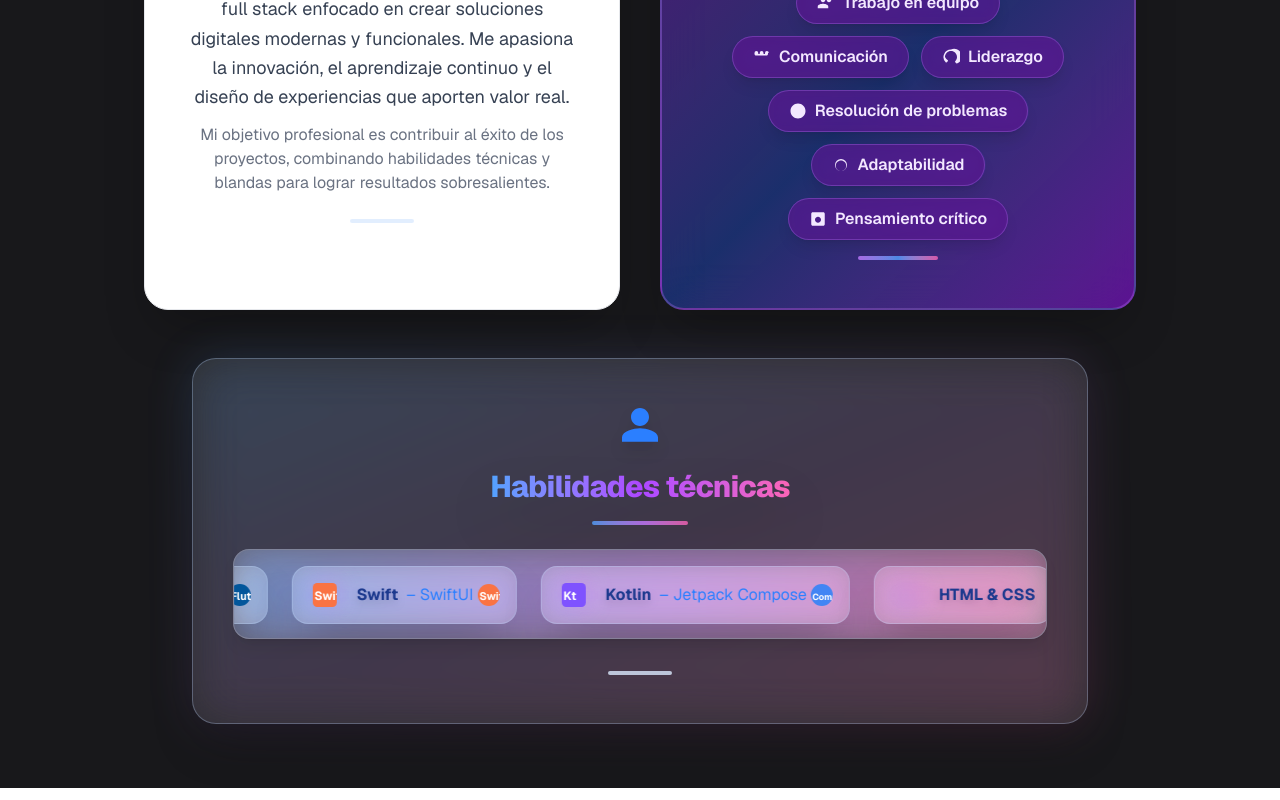
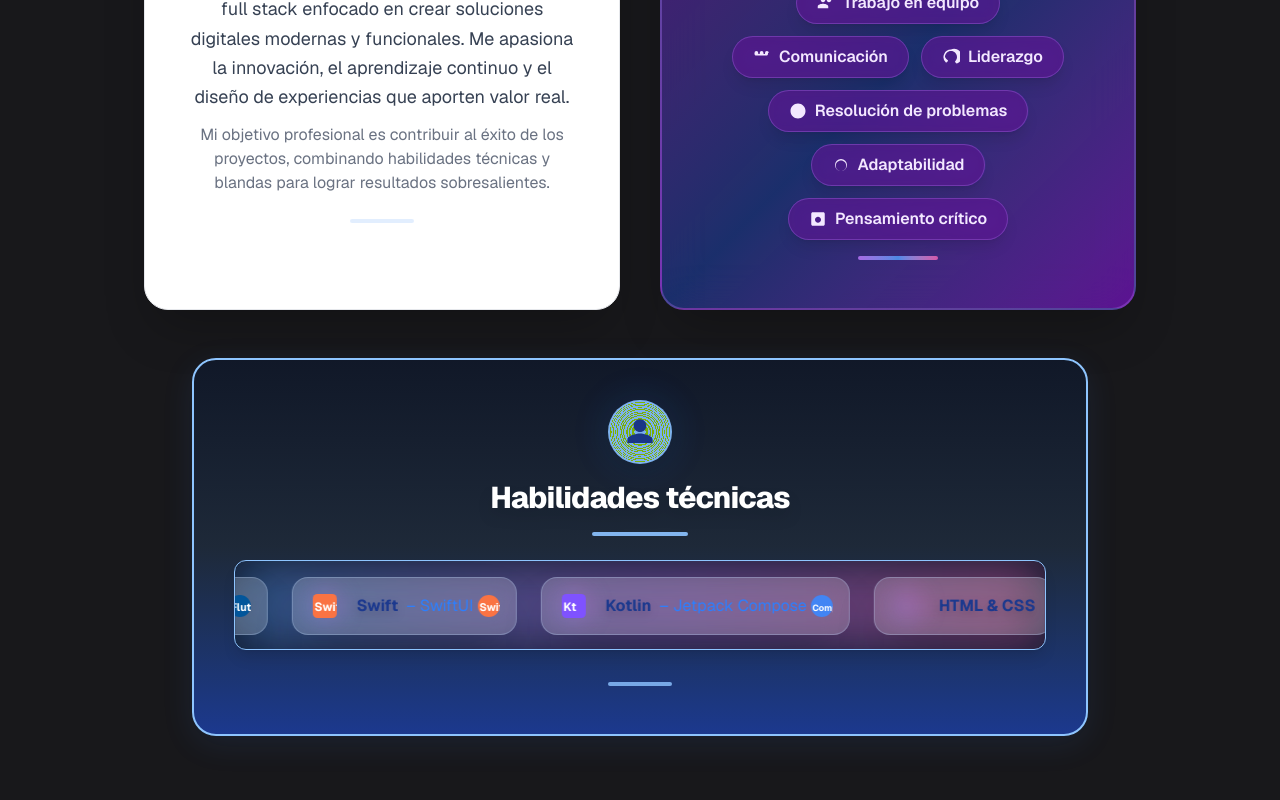
Before and after one commit to jhonReyCerna/portafolio, a Next.js app: page / in a window 1280 px wide. Shown: the part 992-1792 px from the top of the page. Built offline with nearby package versions, Linux system fonts and the light colour scheme.

Commit message:
primer commitrdvj

```diff
--- a/src/app/page.tsx
+++ b/src/app/page.tsx
@@ -330,18 +330,20 @@ export default function Home() {
         </div>
         {/* Habilidades técnicas debajo */}
         <div className="mt-12">
-          <div className="relative rounded-3xl p-10 flex flex-col items-center w-full max-w-4xl mx-auto border border-blue-200/30 backdrop-blur-xl bg-white/10 shadow-2xl hover:scale-[1.04] transition-transform duration-300">
-            {/* Fondo gradiente animado glassmorphism */}
-            <div className="absolute inset-0 rounded-3xl bg-gradient-to-br from-blue-400/30 via-purple-400/20 to-pink-400/30 opacity-60 blur-xl -z-10" />
-            <span className="mb-4 text-blue-500 drop-shadow-xl animate-float">
-              <svg width="54" height="54" fill="currentColor" viewBox="0 0 24 24"><path d="M4 17v2h16v-2c0-2.66-5.33-4-8-4s-8 1.34-8 4zm8-5c2.21 0 4-1.79 4-4s-1.79-4-4-4-4 1.79-4 4 1.79 4 4 4z"/></svg>
+          <div className="relative rounded-3xl p-10 flex flex-col items-center w-full max-w-4xl mx-auto border-2 border-blue-300 bg-gradient-to-b from-gray-900 via-gray-800 to-blue-900 shadow-[0_8px_32px_0_rgba(59,130,246,0.10)] hover:scale-[1.03] transition-transform duration-300">
+            {/* Fondo gris oscuro con gradiente azul y sombra azul */}
+            <span className="mb-4 flex items-center justify-center">
+              <span className="relative flex items-center justify-center w-16 h-16 rounded-full bg-blue-300 shadow-lg animate-pulse">
+                <span className="absolute w-16 h-16 rounded-full bg-blue-500/40 blur-xl opacity-40 animate-pulse" />
+                <svg width="38" height="38" fill="currentColor" viewBox="0 0 24 24" className="relative z-10 text-blue-900"><path d="M4 17v2h16v-2c0-2.66-5.33-4-8-4s-8 1.34-8 4zm8-5c2.21 0 4-1.79 4-4s-1.79-4-4-4-4 1.79-4 4 1.79 4 4 4z"/></svg>
+              </span>
             </span>
-            <h3 className="text-3xl font-extrabold mb-2 text-transparent bg-gradient-to-r from-blue-400 via-purple-500 to-pink-400 bg-clip-text text-center drop-shadow-2xl animate-gradient tracking-tight">Habilidades técnicas</h3>
-            <div className="w-24 h-1 bg-gradient-to-r from-blue-400 via-purple-400 to-pink-400 rounded-full mt-2 mb-6 opacity-80 animate-gradient" />
-            <div className="w-full overflow-hidden relative rounded-2xl border border-blue-200/20 bg-white/20 backdrop-blur-md shadow-lg" style={{height: '90px'}}>
+            <h3 className="text-3xl font-extrabold mb-2 text-center text-white tracking-tight drop-shadow-xl">Habilidades técnicas</h3>
+            <div className="w-24 h-1 bg-blue-300 rounded-full mt-2 mb-6 opacity-90 animate-gradient" />
+            <div className="w-full overflow-hidden relative rounded-xl border border-blue-300 bg-gray-900/80 backdrop-blur-md shadow-lg" style={{height: '90px'}}>
               <SnakeCarousel />
             </div>
-            <div className="w-16 h-1 bg-blue-100 rounded-full mt-8 mb-2 opacity-80" />
+            <div className="w-16 h-1 bg-blue-300 rounded-full mt-8 mb-2 opacity-80 animate-gradient" />
           </div>
         </div>
       </section>
```
